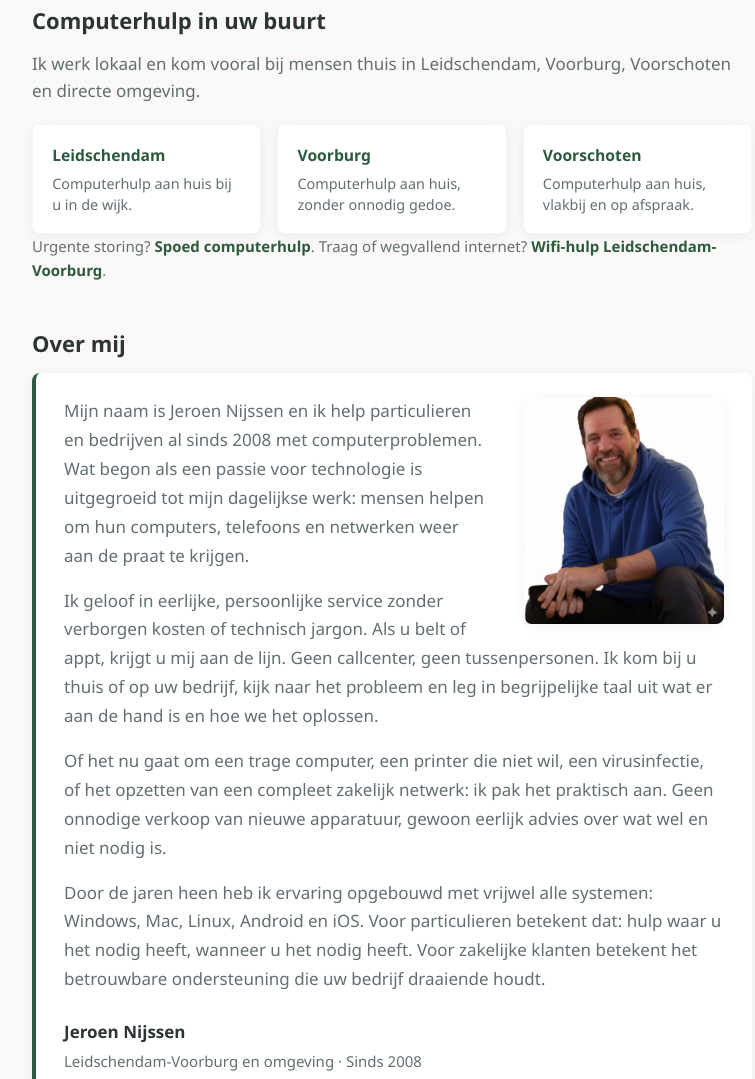
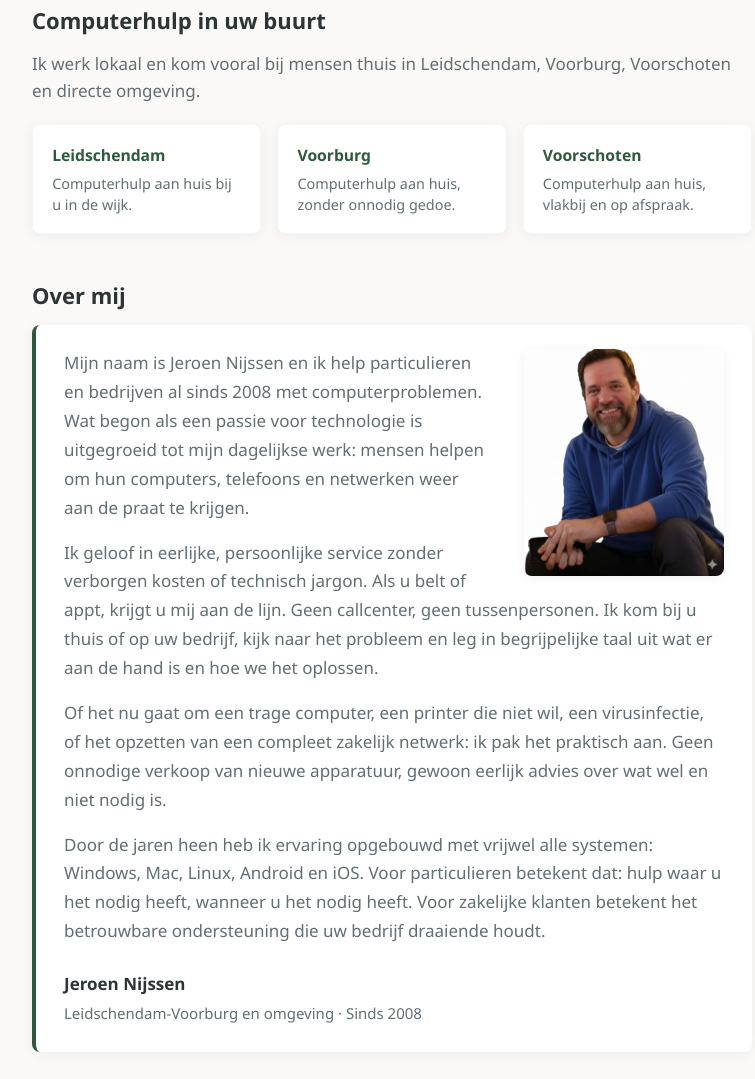
Before and after one commit to nijssencomputers/website, a plain HTML site: page index.html in a window 1280 px wide. Shown: the part 913-1992 px from the top of the page, without its empty margins (248-1003 px from the left). Drawn offline with Linux system fonts and the light colour scheme.

Commit message:
Move spoed and wifi links from homepage regio to footer (#10)
Remove the mid-page regio-extra sentence and keep only the three city cards. Add short Spoedhulp and Wifi-hulp items to the footer links.

Co-authored-by: Cursor Agent <cursoragent@cursor.com>
Co-authored-by: nijssencomputers <nijssencomputers@users.noreply.github.com>

```diff
--- a/index.html
+++ b/index.html
@@ -157,8 +157,6 @@
           <span>Computerhulp aan huis, vlakbij en op afspraak.</span>
         </a>
       </div>
-      <p class="regio-extra">Urgente storing? <a href="/spoed-computerhulp-leidschendam">Spoed computerhulp</a>.
-        Traag of wegvallend internet? <a href="/wifi-netwerk-hulp-leidschendam">Wifi-hulp Leidschendam-Voorburg</a>.</p>
     </section>
 
     <section id="over-mij" class="section-block">
@@ -334,6 +332,10 @@
       <span>·</span>
       <a href="/mkb-it-beheer-leidschendam-voorburg">MKB IT-beheer</a>
       <span>·</span>
+      <a href="/spoed-computerhulp-leidschendam">Spoedhulp</a>
+      <span>·</span>
+      <a href="/wifi-netwerk-hulp-leidschendam">Wifi-hulp</a>
+      <span>·</span>
       <a href="/contact">Contact</a>
     </div>
     <p><strong>Nijssen Computers</strong> (sinds 2008) · Computerhulp particulier &amp; zakelijk · Leidschendam-Voorburg
--- a/style.css
+++ b/style.css
@@ -288,22 +288,6 @@ main {
   color: var(--color-text-soft);
   font-size: 0.9rem;
   line-height: 1.45;
-}
-
-.regio-extra {
-  margin: 1rem 0 0;
-  font-size: 0.9375rem;
-  color: var(--color-text-soft);
-}
-
-.regio-extra a {
-  color: var(--color-accent);
-  font-weight: 600;
-  text-decoration: none;
-}
-
-.regio-extra a:hover {
-  text-decoration: underline;
 }
 
 /* About Me section */
```
